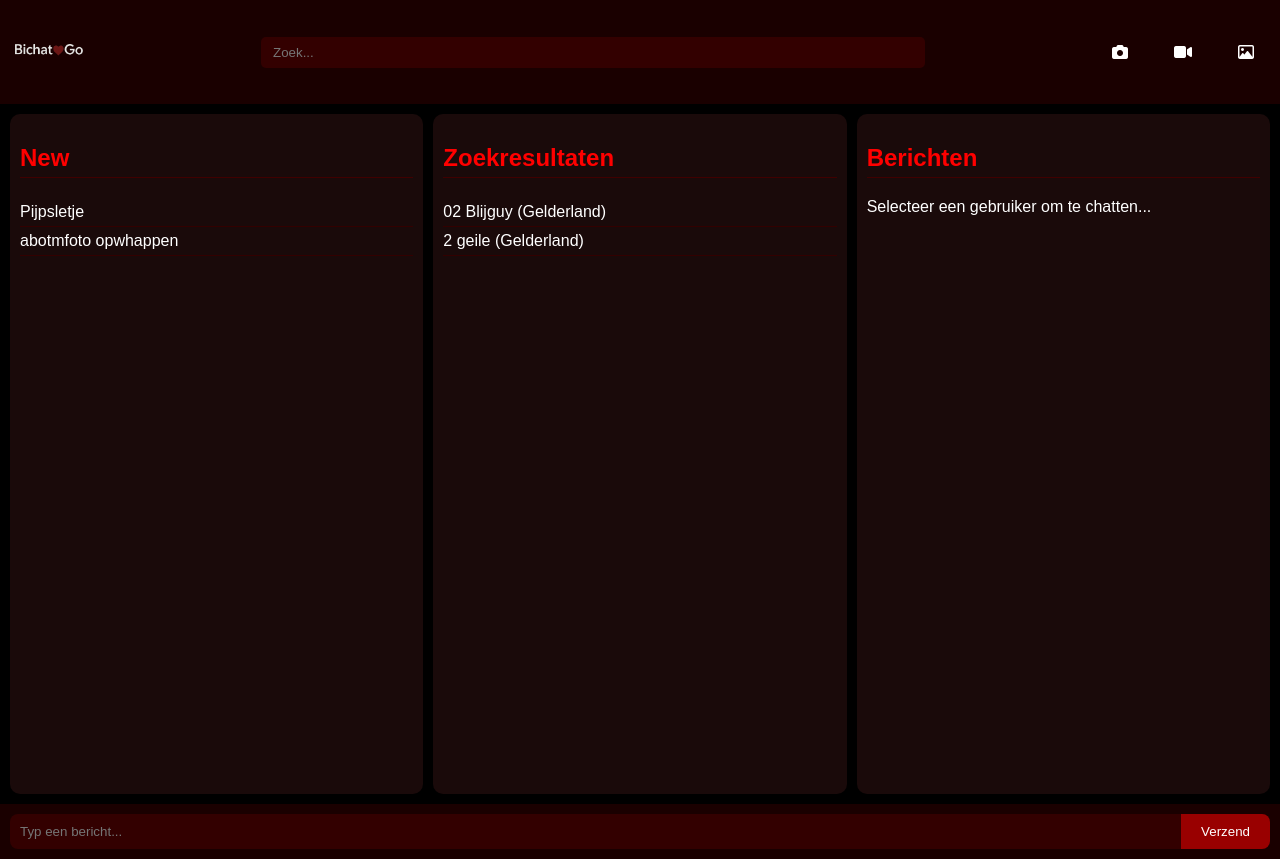
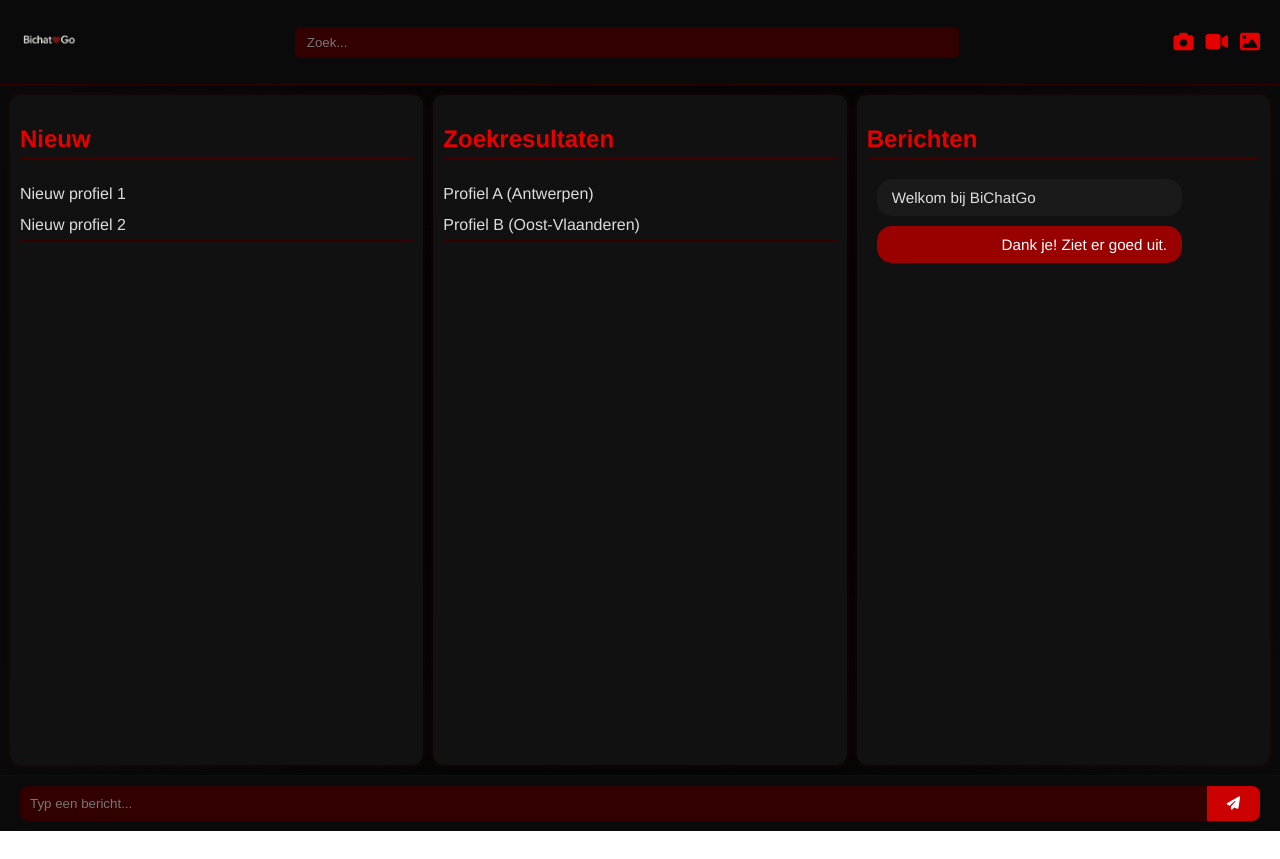
Before and after one commit to DenisS96/bichat, a plain HTML site: page html/Chat.html in a window 1280 px wide. After the commit the page ends 831 px from the top, so only its background shows below. Drawn offline with Linux system fonts and the light colour scheme.

Commit message:
Add files via upload

```diff
--- a/html/Chat.html
+++ b/html/Chat.html
@@ -3,14 +3,12 @@
 <head>
   <meta charset="UTF-8" />
   <meta name="viewport" content="width=device-width, initial-scale=1.0" />
-  <title>Chatroom</title>
-  <link rel="stylesheet" href="https://cdnjs.cloudflare.com/ajax/libs/font-awesome/4.7.0/css/font-awesome.min.css">
-
+  <title>BiChatGo</title>
+  <link rel="stylesheet" href="https://cdnjs.cloudflare.com/ajax/libs/font-awesome/6.5.0/css/all.min.css">
   <link rel="stylesheet" href="../style.css" />
-
-
 </head>
 <body>
+
   <header>
     <div class="logo">
       <img src="../images/ChatGPT_Image_22_mei_2025__23_22_45-removebg-preview.png" alt="Logo" />
@@ -19,45 +17,40 @@
       <input type="text" placeholder="Zoek..." />
     </div>
     <div class="icons">
-            <i class="fa fa-camera"></i>
-            <i class="fa fa-video-camera"></i>
-            <i class="fa fa-image"></i>
-
-
+      <i class="fas fa-camera"></i>
+      <i class="fas fa-video"></i>
+      <i class="fas fa-image"></i>
     </div>
   </header>
 
-
   <main class="chatlayout">
     <section class="kolom kolom1">
-      <h2>New</h2>
+      <h2>Nieuw</h2>
       <ul>
-        <li>Pijpsletje</li>
-        <li>abotmfoto opwhappen</li>
-        <!-- meer items -->
+        <li>Nieuw profiel 1</li>
+        <li>Nieuw profiel 2</li>
       </ul>
     </section>
 
     <section class="kolom kolom2">
       <h2>Zoekresultaten</h2>
       <ul>
-        <li>02 Blijguy (Gelderland)</li>
-        <li>2 geile (Gelderland)</li>
-        <!-- meer items -->
+        <li>Profiel A (Antwerpen)</li>
+        <li>Profiel B (Oost-Vlaanderen)</li>
       </ul>
     </section>
 
     <section class="kolom kolom3">
       <h2>Berichten</h2>
-      <p>Selecteer een gebruiker om te chatten...</p>
+      <div class="chatbubble left">Welkom bij BiChatGo</div>
+      <div class="chatbubble right">Dank je! Ziet er goed uit.</div>
     </section>
   </main>
 
   <footer>
     <input type="text" placeholder="Typ een bericht..." />
-    <button>Verzend</button>
+    <button><i class="fas fa-paper-plane"></i></button>
   </footer>
+
 </body>
-<script src="https://kit.fontawesome.com/a076d05399.js" crossorigin="anonymous"></script>
-
 </html>
--- a/style.css
+++ b/style.css
@@ -1,52 +1,46 @@
 body {
   margin: 0;
-  font-family: Arial, sans-serif;
-  background-color: #000;
-  color: #fff;
+  font-family: 'Helvetica Neue', Arial, sans-serif;
+  background: radial-gradient(circle, #000, #0a0a0a);
+  color: #ddd;
 }
 
+/* Header */
 header {
   display: flex;
   justify-content: space-between;
   align-items: center;
-  padding: 10px;
-  background-color: #1a0000;
+  flex-wrap: wrap;
+  padding: 10px 20px;
+  background-color: #0a0a0a;
+  border-bottom: 1px solid #330000;
 }
 
 .logo img {
-  width: 80px;
+  width: 60px;
 }
 
 .zoekbalk input {
   padding: 8px 12px;
   border: none;
   border-radius: 5px;
-  width: 50vw; /* groter gemaakt */
+  width: 50vw;
   background-color: #330000;
   color: white;
 }
 
 .icons {
   display: flex;
-  gap: 15px;
-  align-items: center;
-  justify-content: center;
+  gap: 12px;
+  font-size: 20px;
+  color: #e60000;
 }
 
-.icons i {
-  min-width: 48px;
-  min-height: 48px;
-  display: flex;
-  align-items: center;
-  justify-content: center;
-}
-
-
-
+/* Chatlayout */
 .chatlayout {
   display: flex;
   flex-wrap: wrap;
-  height: calc(100vh - 120px);
+  height: calc(100vh - 130px);
   padding: 10px;
   gap: 10px;
 }
@@ -54,14 +48,15 @@ header {
 .kolom {
   flex: 1;
   min-width: 300px;
-  background-color: #1a0a0a;
+  background-color: #111;
   padding: 10px;
   border-radius: 10px;
   overflow-y: auto;
+  box-shadow: 0 0 10px rgba(255, 0, 0, 0.1);
 }
 
 .kolom h2 {
-  color: #ff0000;
+  color: #e60000;
   border-bottom: 1px solid #400000;
   padding-bottom: 5px;
 }
@@ -72,14 +67,37 @@ header {
 }
 
 .kolom li {
-  padding: 5px 0;
+  padding: 6px 0;
   border-bottom: 1px solid #330000;
 }
 
+/* Chatbubbels */
+.chatbubble {
+  max-width: 70%;
+  padding: 10px 15px;
+  margin: 10px;
+  border-radius: 15px;
+  font-size: 0.95rem;
+}
+
+.chatbubble.left {
+  background-color: #1a1a1a;
+  align-self: flex-start;
+}
+
+.chatbubble.right {
+  background-color: #990000;
+  color: white;
+  align-self: flex-end;
+  text-align: right;
+}
+
+/* Footer */
 footer {
   display: flex;
-  padding: 10px;
-  background-color: #1a0000;
+  padding: 10px 20px;
+  background-color: #0a0a0a;
+  border-top: 1px solid #330000;
 }
 
 footer input {
@@ -94,30 +112,41 @@ footer input {
 footer button {
   padding: 10px 20px;
   border: none;
-  background-color: #990000;
+  background-color: #cc0000;
   color: white;
   border-radius: 0 8px 8px 0;
   cursor: pointer;
+  transition: background-color 0.3s ease;
+}
+
+footer button:hover {
+  background-color: #ff1a1a;
 }
 
 /* Mobielvriendelijk */
 @media (max-width: 768px) {
-  header {
+  .chatlayout {
     flex-direction: column;
-    align-items: center;
-    gap: 10px; /* optioneel voor iets meer ademruimte */
+    height: auto;
   }
 
   .zoekbalk input {
-    width: 90vw;
+    width: 100%;
+    margin: 10px 0;
+  }
+
+  .logo {
+    order: -1;
+    width: 100%;
+    text-align: left;
   }
 
   .logo img {
-    width: 60px; /* iets kleiner maar nog goed zichtbaar */
+    width: 50px;
   }
 
-  .icons i {
-    font-size: 20px;
-    padding: 10px;
+  .icons {
+    justify-content: flex-start;
+    gap: 10px;
   }
 }
```
Lines whose indentation alone changed are shown as unchanged.
